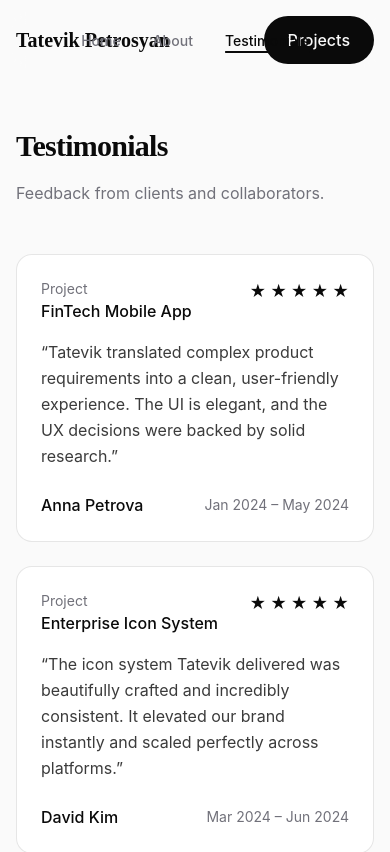
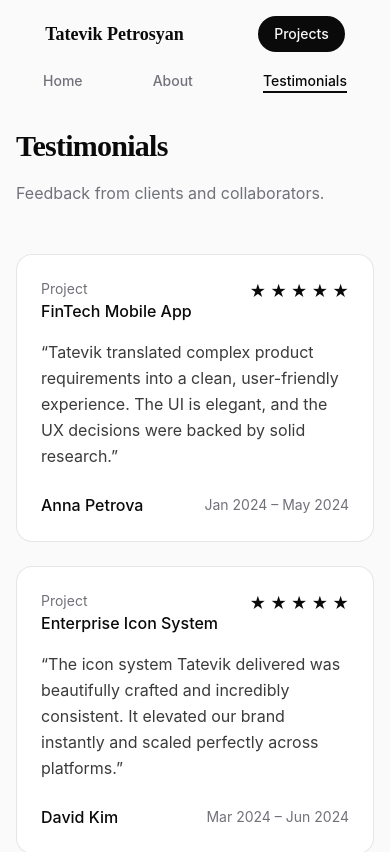
Before and after one commit to BaghajyanRuben/tatevik-portfolio, a React (Vite) app: page /testimonials in a window 390 px wide. Shown: the top 852 px of the page. Built offline with nearby package versions, Linux system fonts and the light colour scheme.

Commit message:
fix site responsivnes

```diff
--- a/src/components/about/AboutHero.jsx
+++ b/src/components/about/AboutHero.jsx
@@ -3,7 +3,7 @@ import { MapPin } from 'lucide-react';
 
 const AboutHero = ({ name, title, photo, bio, bioExtended, location }) => {
   return (
-    <section className="pt-32 pb-16">
+    <section className="pt-32 sm:pt-32 pb-12 sm:pb-16">
       <div className="container">
         <div className="grid grid-cols-1 lg:grid-cols-2 gap-12 lg:gap-20 items-center">
           <motion.div
@@ -13,14 +13,14 @@ const AboutHero = ({ name, title, photo, bio, bioExtended, location }) => {
             className="order-2 lg:order-1"
           >
             <h1 className="heading-xl mb-4">{name}</h1>
-            <p className="text-xl text-accent font-medium mb-2">{title}</p>
+            <p className="text-lg sm:text-xl text-accent font-medium mb-2">{title}</p>
             {location && (
-              <p className="flex items-center gap-1 text-muted mb-6">
+              <p className="flex items-center gap-1 text-muted mb-4 sm:mb-6">
                 <MapPin size={16} />
                 <span>{location}</span>
               </p>
             )}
-            <p className="body-lg mb-6">{bio}</p>
+            <p className="body-lg mb-4 sm:mb-6">{bio}</p>
             <p className="body-md">{bioExtended}</p>
           </motion.div>
 
--- a/src/components/about/SocialLinks.jsx
+++ b/src/components/about/SocialLinks.jsx
@@ -35,7 +35,7 @@ const SocialLinks = ({ social }) => {
       whileInView={{ opacity: 1, y: 0 }}
       viewport={{ once: true }}
       transition={{ duration: 0.5 }}
-      className="flex items-center justify-center gap-4"
+      className="flex flex-wrap items-center justify-center gap-3 sm:gap-4"
     >
       {links.map((link, index) => (
         <motion.a
--- a/src/components/layout/Header.jsx
+++ b/src/components/layout/Header.jsx
@@ -1,7 +1,6 @@
 import { Link, useLocation, useNavigate } from 'react-router-dom';
 import { motion } from 'framer-motion';
 import { Button } from '../ui';
-import arrow45 from '../../assets/arrow-45.svg';
 
 const Header = () => {
   const location = useLocation();
@@ -21,15 +20,24 @@ const Header = () => {
       className="fixed top-0 left-0 right-0 z-50 bg-secondary/80 backdrop-blur-md"
     >
       <div className="container">
-        <nav className="relative flex items-center h-20">
-          <Link
-            to="/"
-            className="text-xl font-display font-semibold text-primary hover:text-accent transition-smooth"
-          >
-            Tatevik Petrosyan
-          </Link>
+        <nav className="relative flex flex-col gap-4 py-4 md:py-0 md:flex-row md:items-center md:h-20">
+          <div className="flex items-center justify-around w-full gap-4 md:contents">
+            <Link
+              to="/"
+              className="text-lg sm:text-xl font-display font-semibold text-primary hover:text-accent transition-smooth"
+            >
+              Tatevik Petrosyan
+            </Link>
+            <Button
+              onClick={() => navigate('/projects')}
+              size="sm"
+              className="gap-2 sm:px-6 sm:py-3 sm:text-base md:ml-auto"
+            >
+              <span>Projects</span>
+            </Button>
+          </div>
 
-          <ul className="absolute left-1/2 -translate-x-1/2 flex items-center gap-8">
+          <ul className="w-full md:w-auto flex flex-wrap items-center justify-around sm:justify-center gap-4 sm:gap-6 md:absolute md:left-1/2 md:-translate-x-1/2 md:gap-8">
             {navLinks.map((link) => (
               <li key={link.path}>
                 <Link
@@ -52,12 +60,6 @@ const Header = () => {
               </li>
             ))}
           </ul>
-
-          <div className="ml-auto">
-            <Button onClick={() => navigate('/projects')} className="gap-2">
-              <span>Projects</span>
-            </Button>
-          </div>
         </nav>
       </div>
     </motion.header>
--- a/src/components/project/ProjectHero.jsx
+++ b/src/components/project/ProjectHero.jsx
@@ -2,7 +2,7 @@ import { motion } from 'framer-motion';
 
 const ProjectHero = ({ title, description, heroImage }) => {
   return (
-    <section className="pt-32 pb-16">
+    <section className="pt-32 sm:pt-32 pb-12 sm:pb-16">
       <div className="container">
         <motion.div
           initial={{ opacity: 0, y: 20 }}
--- a/src/components/project/ProjectInfo.jsx
+++ b/src/components/project/ProjectInfo.jsx
@@ -18,7 +18,7 @@ const ProjectInfo = ({ info }) => {
       className="py-12 border-y border-primary/10"
     >
       <div className="container">
-        <div className="grid grid-cols-2 md:grid-cols-4 gap-8">
+        <div className="grid grid-cols-1 sm:grid-cols-2 md:grid-cols-4 gap-6 sm:gap-8">
           {infoItems.map((item, index) => (
             <motion.div
               key={item.label}
--- a/src/pages/Home.jsx
+++ b/src/pages/Home.jsx
@@ -35,7 +35,7 @@ const Home = () => {
         keywords="UI/UX Portfolio, Design Projects, Mobile App Design, Web Design, Icon Design, Case Studies, Product Design"
         structuredData={structuredData}
       />
-      <main className="pt-32 pb-20">
+      <main className="pt-32 sm:pt-32 pb-20">
         <div className="container">
           <motion.div
             initial={{ opacity: 0, y: 20 }}
@@ -43,7 +43,7 @@ const Home = () => {
             transition={{ duration: 0.6, ease: [0.4, 0, 0.2, 1] }}
             className="mb-16"
           >
-            <h1 className="mb-6 font-sans font-medium text-[80px] leading-[1.1]">
+            <h1 className="mb-6 font-sans font-medium text-3xl sm:text-4xl md:text-5xl lg:text-6xl xl:text-7xl leading-[1.1]">
               Discover the works of Tatevik Petrosyan.{' '}
               <span className="text-[#ababab]">
                 Let’s shape your brand into a masterpiece together.
--- a/src/pages/ProjectDetails.jsx
+++ b/src/pages/ProjectDetails.jsx
@@ -21,7 +21,7 @@ const ProjectDetails = () => {
           description="The project you're looking for doesn't exist."
           url={`/project/${slug}`}
         />
-        <main className="pt-32 pb-20">
+        <main className="pt-32 sm:pt-32 pb-20">
           <div className="container text-center">
             <h1 className="heading-lg mb-4">Project Not Found</h1>
             <p className="body-md mb-8">
@@ -65,7 +65,7 @@ const ProjectDetails = () => {
         structuredData={structuredData}
       />
       <main className="pb-20">
-        <div className="container pt-28">
+        <div className="container pt-32 sm:pt-32 md:pt-28">
           <motion.button
             initial={{ opacity: 0, x: -10 }}
             animate={{ opacity: 1, x: 0 }}
--- a/src/pages/Projects.jsx
+++ b/src/pages/Projects.jsx
@@ -31,7 +31,7 @@ const Projects = () => {
         keywords="Projects, Case Studies, UI/UX Portfolio, Product Design"
         structuredData={structuredData}
       />
-      <main className="pt-32 pb-20">
+      <main className="pt-32 sm:pt-32 pb-20">
         <div className="container">
           <motion.div
             initial={{ opacity: 0, y: 20 }}
--- a/src/pages/Testimonials.jsx
+++ b/src/pages/Testimonials.jsx
@@ -22,7 +22,7 @@ const Testimonials = () => {
         keywords="Testimonials, Client Feedback, UI/UX Designer, Product Design"
         structuredData={structuredData}
       />
-      <main className="pt-32 pb-20">
+      <main className="pt-32 sm:pt-32 pb-20">
         <div className="container">
           <motion.div
             initial={{ opacity: 0, y: 20 }}
```
Also changed, not shown: 1 other file (tests, documents, lock files or other folders).
